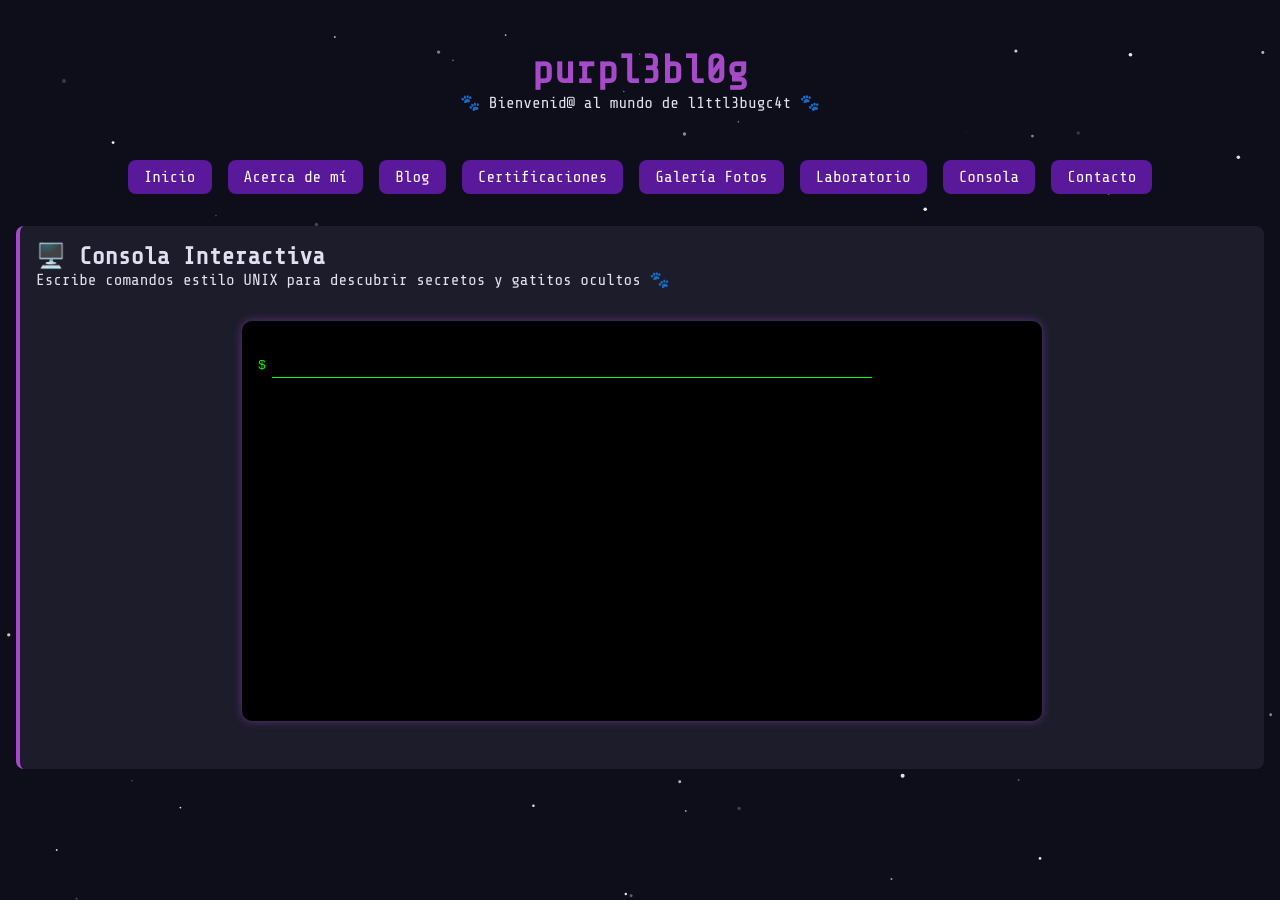
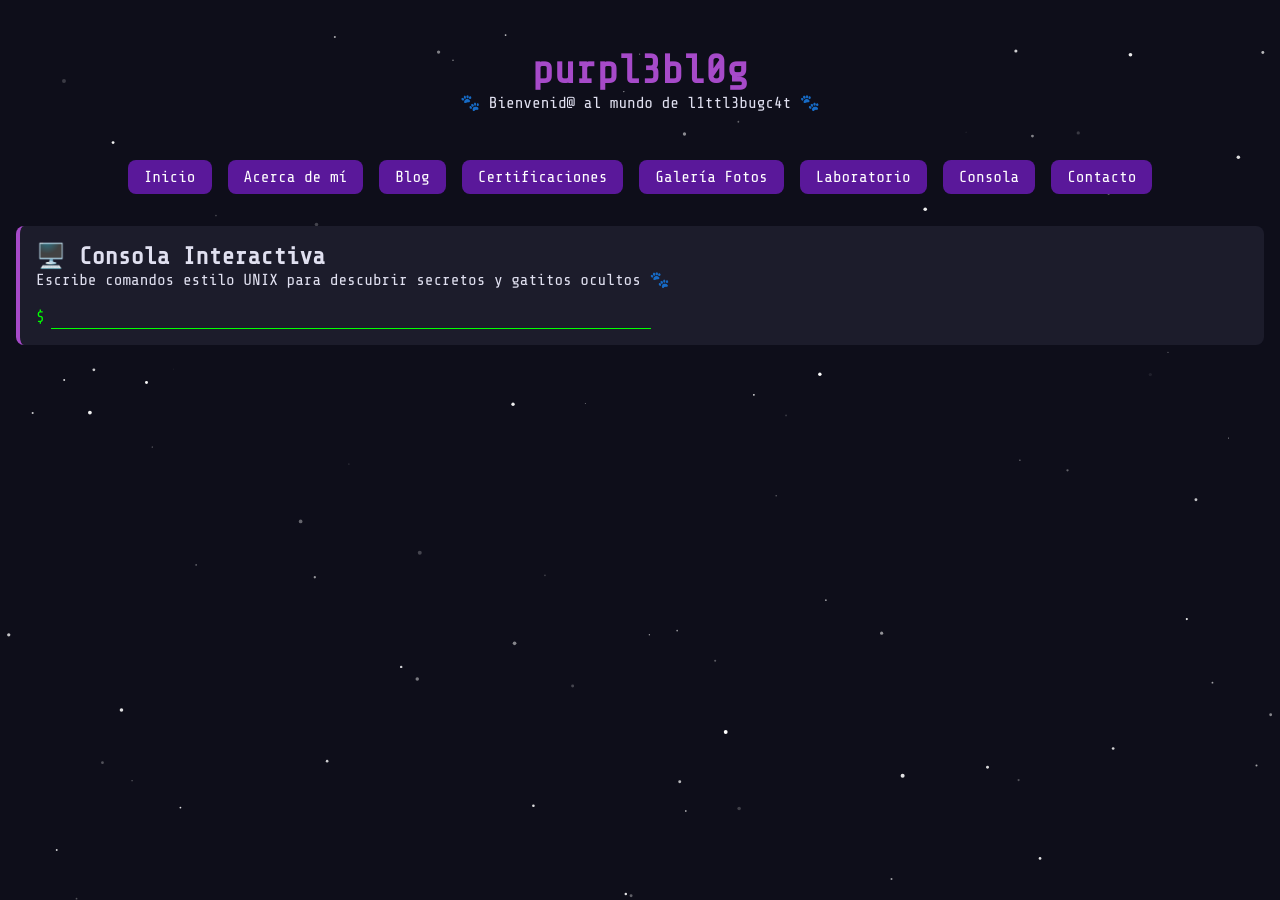
Before and after one commit to l1ttl3bugc4t/l1ttl3bugc4t.github.io, a Jekyll site: the page built from consola.md, in a window 1280 px wide. Built offline with Jekyll 4.4.1, drawn with Linux system fonts in a browser that asks for light colours.

Commit message:
Update console-style.css

```diff
--- a/assets/css/console-style.css
+++ b/assets/css/console-style.css
@@ -1,15 +1,17 @@
-#terminal {
-  background-color: #000;
+#terminal-input {
+  background: transparent;
+  border: none;
   color: #0f0;
-  font-family: monospace;
-  padding: 1rem;
-  border-radius: 10px;
-  max-width: 800px;
-  margin: 2rem auto;
-  height: 400px;
-  overflow-y: auto;
-  box-shadow: 0 0 10px rgba(166, 74, 201, 0.5);
+  outline: none;
+  font-family: inherit;
+  font-size: 0.95rem;
+  width: 100%;
+  max-width: 600px;
+  padding: 0.2rem 0.3rem;
+  border-bottom: none;
+  border-radius: 0;
 }
+
 
 .input-line {
   display: flex;
```
